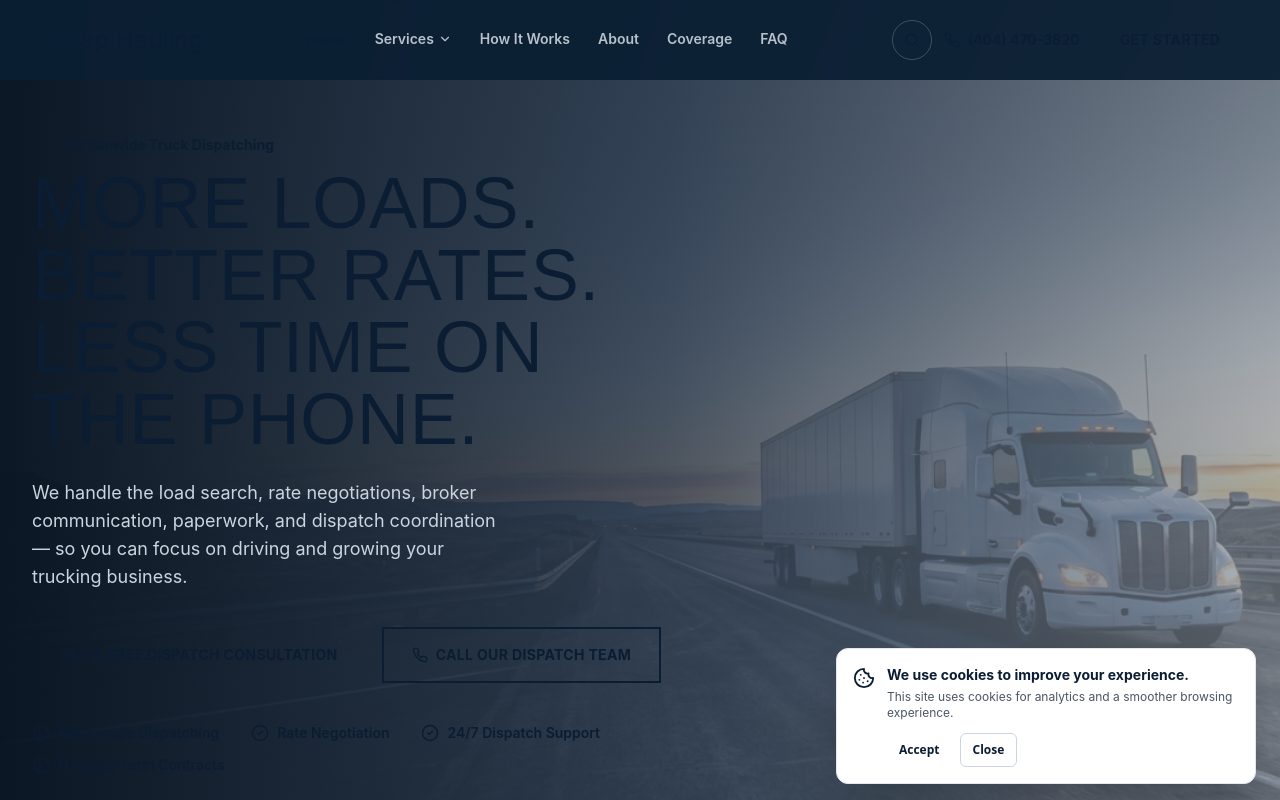
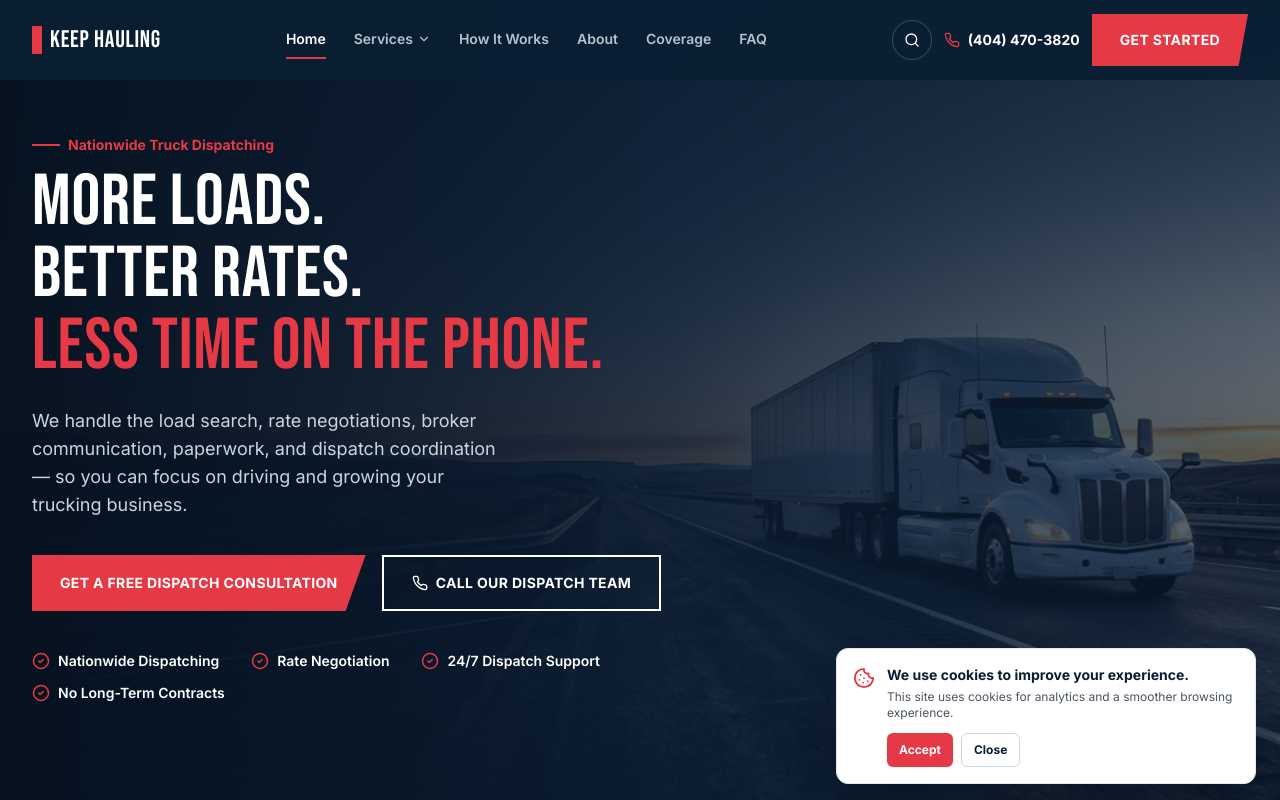
Before and after one commit to abdulbasit-25/BILAL-WEBSITE, a React (Vite) app: page / in a window 1280 px wide. Shown: the top 800 px of the page. Built offline with nearby package versions, Linux system fonts and the light colour scheme.

Commit message:
Update src/index.css

```diff
--- a/src/index.css
+++ b/src/index.css
@@ -1,6 +1,29 @@
+@import url("https://fonts.googleapis.com/css2?family=Bebas+Neue&family=Inter:wght@400;500;600;700;800&display=swap");
+
 @tailwind base;
 @tailwind components;
 @tailwind utilities;
+
+:root {
+  --color-navy: #0b1d33;
+  --color-navy-deep: #061220;
+  --color-steel: #1f3a5f;
+  --color-charcoal: #12181f;
+  --color-white: #ffffff;
+  --color-paper: #eef1f5;
+  --color-ink: #4b5563;
+  --color-red: #e63946;
+  --color-red-dark: #c62b38;
+  --color-amber: #f4a81e;
+  --color-text-muted: #6b7280;
+  --color-text-soft: #9ca6b2;
+  --color-text-light: #b8c1cc;
+  --color-text-on-dark: #cbd5e0;
+  --color-border: #e5e7eb;
+  --color-input-border: #d1d5db;
+  --font-body: "Inter", sans-serif;
+  --font-display: "Bebas Neue", sans-serif;
+}
 
 html,
 body,
@@ -9,13 +32,30 @@ body,
   padding: 0;
 }
 
+body {
+  background: var(--color-white);
+  color: var(--color-navy);
+  font-family: var(--font-body);
+}
+
 html {
   scroll-behavior: smooth;
 }
 
-body {
-  background: #ffffff;
-  color: #0b1d33;
+a,
+button {
+  cursor: pointer;
+}
+
+input:focus {
+  outline: 2px solid var(--color-red);
+  outline-offset: 1px;
+}
+
+a:focus-visible,
+button:focus-visible {
+  outline: 2px solid var(--color-red);
+  outline-offset: 2px;
 }
 
 .skip-link {
@@ -23,15 +63,17 @@ body {
   left: -9999px;
   top: 0;
   z-index: 200;
-  background: #ffffff;
-  color: #0b1d33;
+  background: var(--color-white);
+  color: var(--color-navy);
   padding: 0.75rem 1rem;
+  font-family: var(--font-body);
+  font-size: 13px;
   font-weight: 700;
 }
 
 .skip-link:focus {
-  left: 1rem;
-  top: 1rem;
+  left: 12px;
+  top: 12px;
 }
 
 .page-loader {
@@ -40,7 +82,7 @@ body {
   display: grid;
   place-items: center;
   background: rgba(11, 31, 51, 0.72);
-  color: #ffffff;
+  color: var(--color-white);
   font-weight: 700;
   letter-spacing: 0.08em;
   text-transform: uppercase;
@@ -52,11 +94,22 @@ body {
   width: 42px;
   height: 42px;
   border: 3px solid rgba(255, 255, 255, 0.2);
-  border-top-color: #ffffff;
+  border-top-color: var(--color-white);
   border-radius: 50%;
   display: block;
   margin: 0 auto 12px;
   animation: spin 0.9s linear infinite;
+}
+
+.mobile-bottom-spacer {
+  height: 60px;
+}
+
+@media (prefers-reduced-motion: reduce) {
+  * {
+    animation: none !important;
+    transition: none !important;
+  }
 }
 
 @keyframes spin {
@@ -88,7 +141,7 @@ body {
   }
 
   body {
-    background: #fff !important;
+    background: var(--color-white) !important;
     color: #000 !important;
   }
 
```
